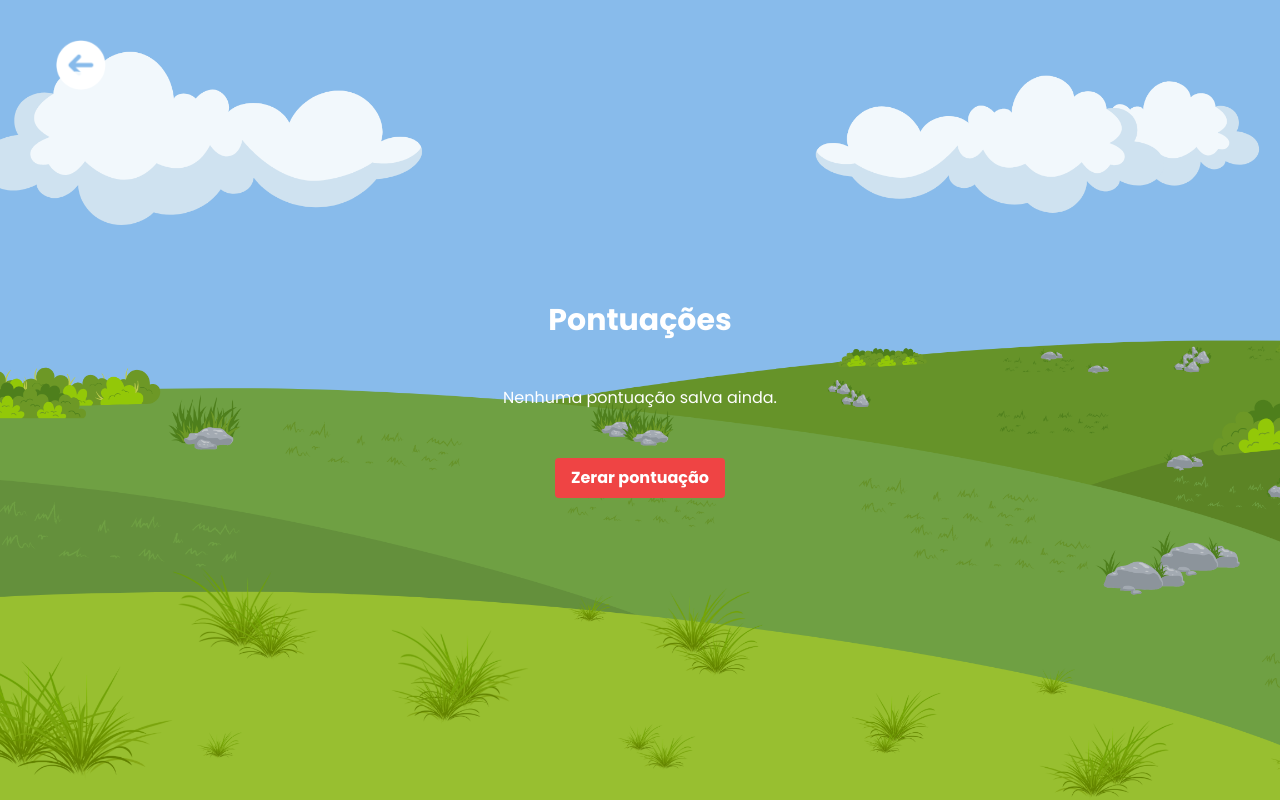
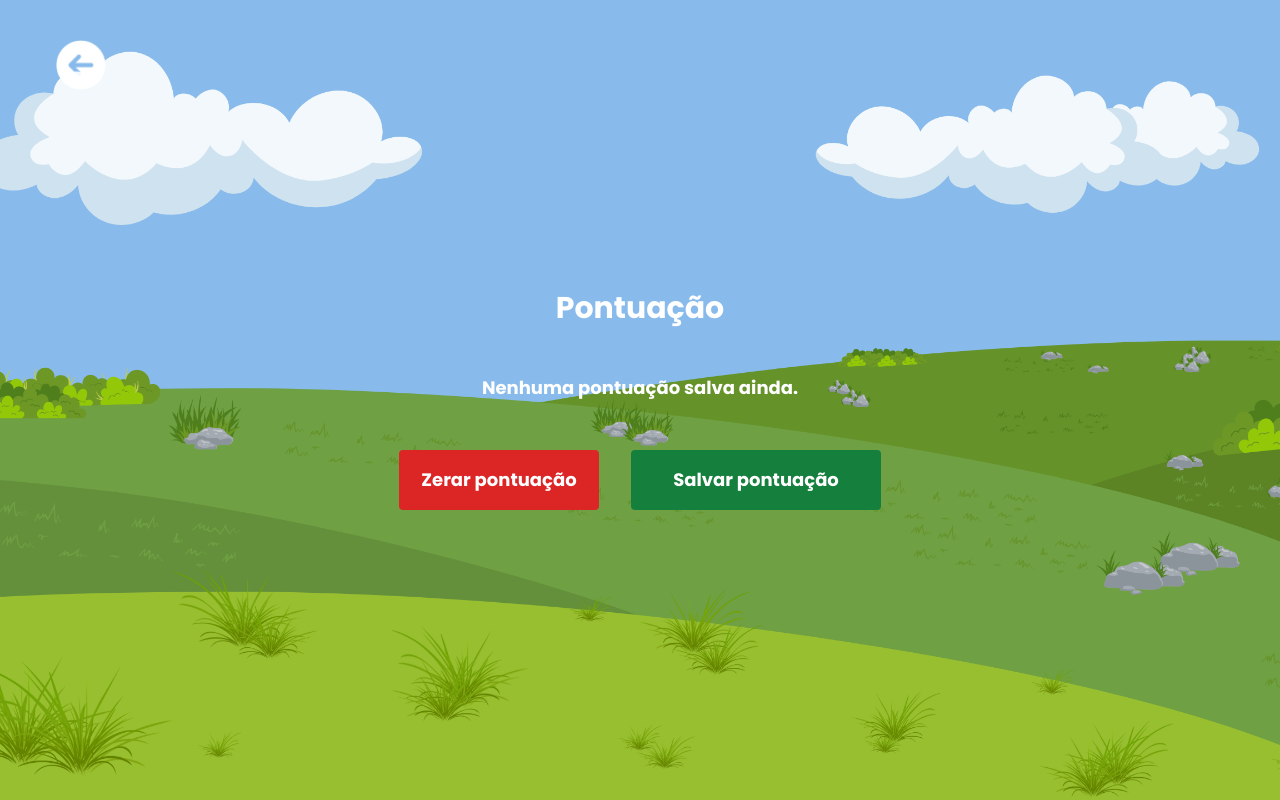
Before and after one commit to marianakemmerich/tcc-pampa-quiz, a React (Create React App) app: page /score in a window 1280 px wide. Built offline with nearby package versions, Linux system fonts and the light colour scheme.

Commit message:
feat: add clear score button component

```diff
--- a/src/pages/ScorePage.tsx
+++ b/src/pages/ScorePage.tsx
@@ -1,5 +1,7 @@
-import React, { useEffect, useState } from 'react'
+import React, { useEffect, useState, useRef } from 'react'
 import BackBtn from '../components/BackButton'
+import SaveScoreButton from '../components/SaveScoreButton'
+import ClearScoreButton from '../components/ClearScoreButton'
 
 interface ScoreData {
   [category: string]: {
@@ -9,6 +11,7 @@ interface ScoreData {
 
 const ScorePage = () => {
   const [scores, setScores] = useState<ScoreData>({})
+  const scoreRef = useRef<HTMLDivElement>(null)
 
   useEffect(() => {
     const storedScores: ScoreData = JSON.parse(localStorage.getItem('scores') || '{}')
@@ -34,19 +37,23 @@ const ScorePage = () => {
         backgroundSize: 'cover',
         backgroundPosition: 'center',
       }}
+      ref={scoreRef}
     >
       <header className='items-left fixed top-2 md:top-0 w-screen'>
-        <BackBtn />
+        <BackBtn navigateTo='/menu' />
       </header>
-      <h1 className='text-3xl font-bold mb-6 text-white'>Pontuações</h1>
-      <div className='w-full max-w-4xl flex flex-wrap justify-center gap-8 rounded-lg p-6 text-center'>
+      <h1 className='text-3xl font-bold mb-6 text-white'>Pontuação</h1>
+
+      <div
+        className='w-full max-w-4xl flex flex-wrap justify-center gap-8 rounded-lg p-6 text-center'
+      >
         {Object.keys(scores).length > 0 ? (
           Object.entries(scores).map(([category, levels]) => (
             <div
               key={category}
               className={`w-64 p-4 rounded shadow-lg ${categoryStyles[category] || 'bg-gray-500'}`}
             >
-              <h2 className="text-2xl font-bold text-white capitalize">{category}</h2>
+              <h2 className='text-2xl font-bold text-white capitalize'>{category}</h2>
               <ul className='space-y-2 mt-3'>
                 {Object.entries(levels).map(([level, points]) => (
                   <li
@@ -60,15 +67,13 @@ const ScorePage = () => {
             </div>
           ))
         ) : (
-          <p className='text-white'>Nenhuma pontuação salva ainda.</p>
+          <p className='text-white text-lg font-bold'>Nenhuma pontuação salva ainda.</p>
         )}
       </div>
-      <button
-        onClick={clearScores}
-        className='mt-6 px-4 py-2 bg-red-500 text-white font-bold rounded hover:bg-red-600'
-      >
-        Zerar pontuação
-      </button>
+      <div className='flex items-center justify-center space-x-8 mt-6'>
+        <ClearScoreButton onClear={clearScores} />
+        <SaveScoreButton targetRef={scoreRef} />
+      </div>
     </div>
   )
 }
```
